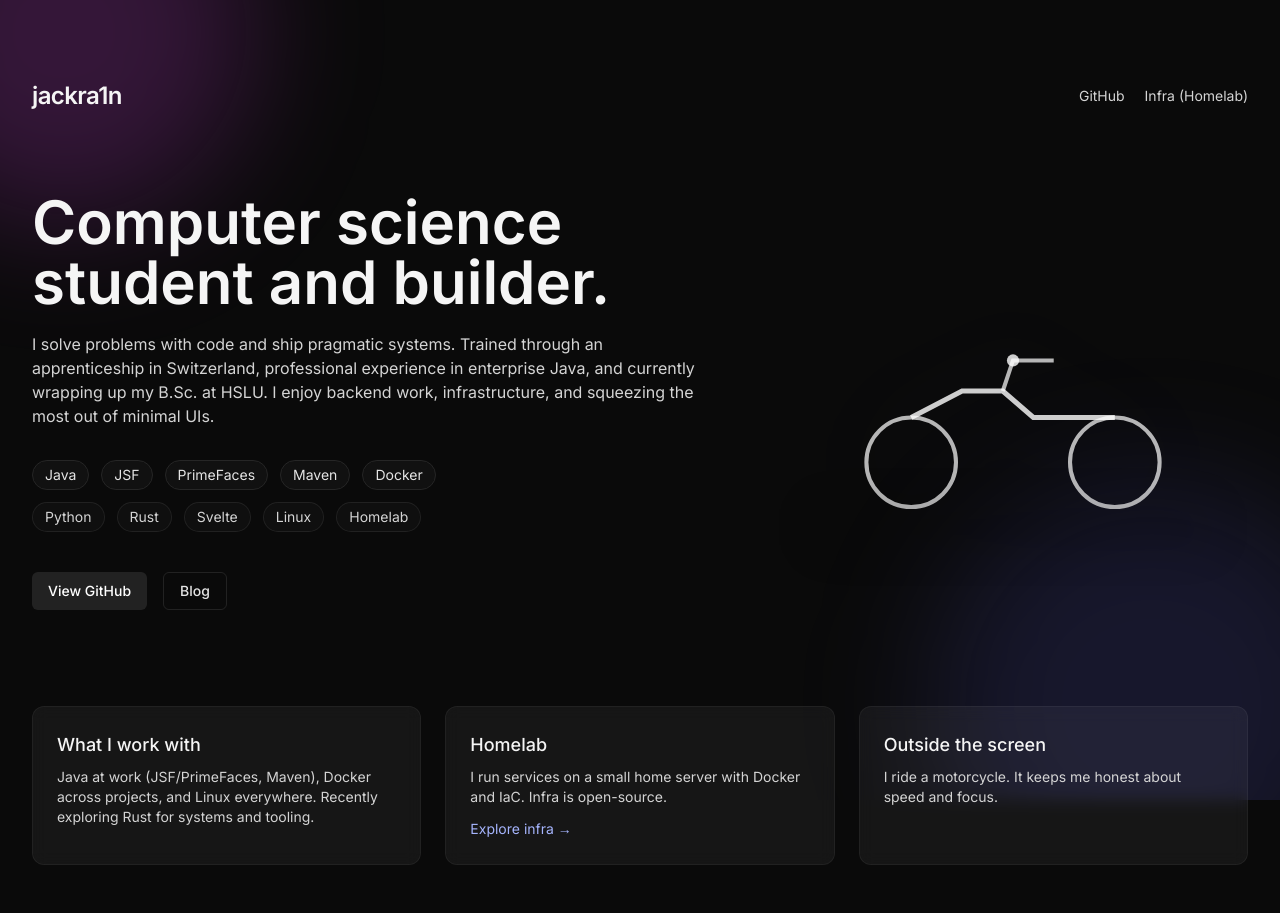
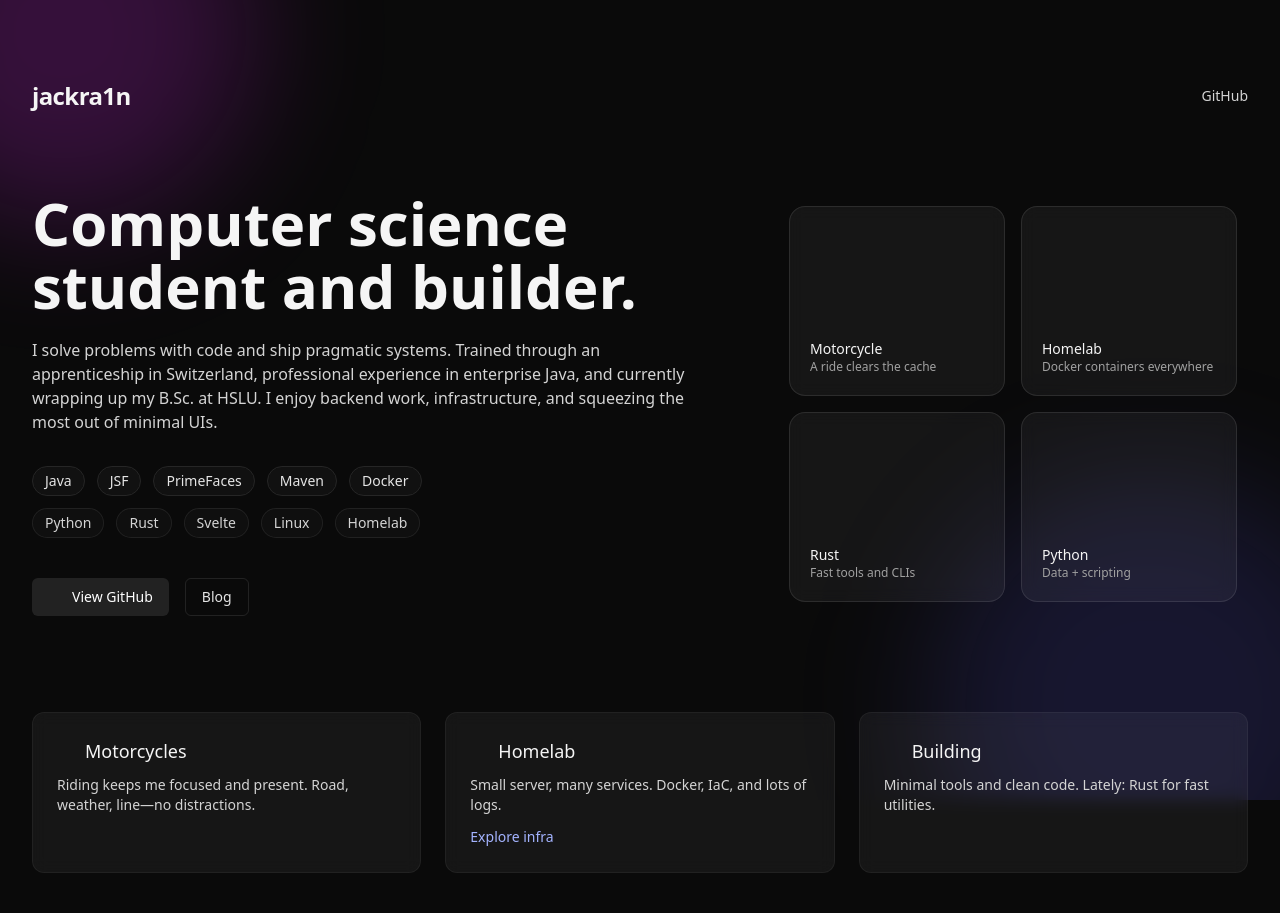
Before and after one commit to jackra1n/website, a SvelteKit app: page / in a window 1280 px wide. Shown: the top 913 px of the page. Built offline with nearby package versions, Linux system fonts and the light colour scheme.

Commit message:
page improvements

```diff
--- a/src/routes/+page.svelte
+++ b/src/routes/+page.svelte
@@ -1,15 +1,34 @@
 <script lang="ts">
-    const links = [
-        { label: 'GitHub', href: 'https://github.com/jackra1n' },
-        { label: 'Infra (Homelab)', href: 'https://github.com/jackra1n/infra' }
-    ];
+    const links = [{ label: 'GitHub', href: 'https://github.com/jackra1n' }];
 
-    const skillsPrimary = [
-        'Java', 'JSF', 'PrimeFaces', 'Maven', 'Docker'
-    ];
+    const skillsPrimary = ['Java', 'JSF', 'PrimeFaces', 'Maven', 'Docker'];
+    const skillsSecondary = ['Python', 'Rust', 'Svelte', 'Linux', 'Homelab'];
 
-    const skillsSecondary = [
-        'Python', 'Rust', 'Svelte', 'Linux', 'Homelab'
+    const showcase = [
+        {
+            title: 'Motorcycle',
+            icon: 'i-lucide-bike',
+            hint: 'A ride clears the cache',
+            href: undefined
+        },
+        {
+            title: 'Homelab',
+            icon: 'i-lucide-server',
+            hint: 'Docker containers everywhere',
+            href: 'https://github.com/jackra1n/infra'
+        },
+        {
+            title: 'Rust',
+            icon: 'i-lucide-cog',
+            hint: 'Fast tools and CLIs',
+            href: undefined
+        },
+        {
+            title: 'Python',
+            icon: 'i-lucide-terminal',
+            hint: 'Data + scripting',
+            href: undefined
+        }
     ];
 </script>
 
@@ -22,9 +41,12 @@
 <main class="container mx-auto px-5 md:px-8 py-20">
     <header class="flex items-center justify-between">
         <a href="/" class="text-xl md:text-2xl font-semibold tracking-tight">jackra1n</a>
-        <nav class="flex gap-5 text-sm text-neutral-300">
+        <nav class="flex items-center gap-5 text-sm text-neutral-300">
             {#each links as link}
-                <a class="hover:text-white transition-colors" href={link.href} target="_blank" rel="noreferrer">{link.label}</a>
+                <a class="inline-flex items-center gap-2 hover:text-white transition-colors" href={link.href} target="_blank" rel="noreferrer">
+                    <span class="i-lucide-github h-4 w-4" aria-hidden="true"></span>
+                    <span>{link.label}</span>
+                </a>
             {/each}
         </nav>
     </header>
@@ -48,39 +70,73 @@
                 {/each}
             </div>
             <div class="mt-10 flex gap-4">
-                <a href="https://github.com/jackra1n" target="_blank" rel="noreferrer" class="inline-flex items-center gap-2 rounded-md bg-white/10 px-4 py-2 text-sm font-medium text-white hover:bg-white/15 transition-colors">View GitHub</a>
+                <a href="https://github.com/jackra1n" target="_blank" rel="noreferrer" class="inline-flex items-center gap-2 rounded-md bg-white/10 px-4 py-2 text-sm font-medium text-white hover:bg-white/15 transition-colors">
+                    <span class="i-lucide-github h-4 w-4" aria-hidden="true"></span>
+                    View GitHub
+                </a>
                 <a href="/blog" class="inline-flex items-center gap-2 rounded-md border border-white/10 px-4 py-2 text-sm font-medium text-neutral-200 hover:text-white hover:border-white/20 transition-colors">Blog</a>
             </div>
         </div>
 
-        <!-- Minimal animated character: a line-drawn motorcycle that idles and leans on hover -->
+        <!-- Showcase grid (icons/images placeholders with glow + float on hover) -->
         <div class="relative mx-auto w-full max-w-md select-none">
-            <svg viewBox="0 0 220 120" xmlns="http://www.w3.org/2000/svg" class="mx-auto h-auto w-full drop-shadow-[0_0_40px_rgba(99,102,241,0.15)]">
-                <g class="origin-center animate-[idle_3s_ease-in-out_infinite]">
-                    <circle cx="60" cy="90" r="22" class="fill-none stroke-white/70" stroke-width="2" />
-                    <circle cx="160" cy="90" r="22" class="fill-none stroke-white/70" stroke-width="2" />
-                    <path d="M60 68 L85 55 L105 55 L120 68 L160 68" class="fill-none stroke-white/80" stroke-width="2.5" />
-                    <path d="M105 55 L110 40 L130 40" class="fill-none stroke-white/70" stroke-width="2" />
-                    <circle cx="110" cy="40" r="3" class="fill-white/80" />
-                </g>
-            </svg>
-            <div class="absolute inset-x-8 -bottom-2 h-2 rounded-full bg-black/60 blur-xl"></div>
+            <div class="grid grid-cols-2 gap-4">
+                {#each showcase as item}
+                    <a
+                        class="group relative overflow-hidden rounded-2xl border border-white/10 bg-white/5 p-5 backdrop-blur transition-all duration-500 will-change-transform hover:-translate-y-2 hover:border-white/20 hover:bg-white/8 hover:shadow-[0_0_80px_rgba(124,58,237,0.15)]"
+                        href={item.href}
+                        target={item.href ? '_blank' : undefined}
+                        rel={item.href ? 'noreferrer' : undefined}
+                        aria-label={item.title}
+                    >
+                        <div class="absolute -inset-20 opacity-0 blur-3xl transition-opacity duration-500 group-hover:opacity-100" style="background: radial-gradient(45% 45% at 50% 50%, rgba(99,102,241,0.25), rgba(0,0,0,0));"></div>
+                        <div class="relative z-10 flex h-28 items-center justify-center">
+                            <span class={`${item.icon} h-10 w-10 text-neutral-200`}></span>
+                        </div>
+                        <div class="relative z-10">
+                            <div class="text-sm font-medium">{item.title}</div>
+                            <div class="text-xs text-neutral-400">{item.hint}</div>
+                        </div>
+                    </a>
+                {/each}
+            </div>
         </div>
     </section>
 
+    <!-- Interests first -->
     <section class="mt-24 grid gap-6 md:grid-cols-3">
+        <div class="rounded-xl border border-white/5 bg-white/5 p-6 backdrop-blur transition-all hover:border-white/10 hover:bg-white/7 hover:-translate-y-1.5 hover:shadow-[0_10px_40px_-10px_rgba(99,102,241,0.25)]">
+            <h3 class="text-lg font-medium inline-flex items-center gap-2"><span class="i-lucide-bike h-5 w-5"></span>Motorcycles</h3>
+            <p class="mt-2 text-sm text-neutral-300">Riding keeps me focused and present. Road, weather, line—no distractions.</p>
+        </div>
+        <div class="rounded-xl border border-white/5 bg-white/5 p-6 backdrop-blur transition-all hover:border-white/10 hover:bg-white/7 hover:-translate-y-1.5 hover:shadow-[0_10px_40px_-10px_rgba(16,185,129,0.25)]">
+            <h3 class="text-lg font-medium inline-flex items-center gap-2"><span class="i-lucide-server h-5 w-5"></span>Homelab</h3>
+            <p class="mt-2 text-sm text-neutral-300">Small server, many services. Docker, IaC, and lots of logs.</p>
+            <a class="mt-3 inline-flex items-center gap-1 text-sm text-indigo-300 hover:text-indigo-200" href="https://github.com/jackra1n/infra" target="_blank" rel="noreferrer"><span>Explore infra</span><span class="i-lucide-arrow-right h-4 w-4"></span></a>
+        </div>
+        <div class="rounded-xl border border-white/5 bg-white/5 p-6 backdrop-blur transition-all hover:border-white/10 hover:bg-white/7 hover:-translate-y-1.5 hover:shadow-[0_10px_40px_-10px_rgba(59,130,246,0.25)]">
+            <h3 class="text-lg font-medium inline-flex items-center gap-2"><span class="i-lucide-code-2 h-5 w-5"></span>Building</h3>
+            <p class="mt-2 text-sm text-neutral-300">Minimal tools and clean code. Lately: Rust for fast utilities.</p>
+        </div>
+    </section>
+
+    <!-- Then what I do professionally -->
+    <section class="mt-10 grid gap-6 md:grid-cols-3">
         <div class="rounded-xl border border-white/5 bg-white/5 p-6 backdrop-blur">
             <h3 class="text-lg font-medium">What I work with</h3>
-            <p class="mt-2 text-sm text-neutral-300">Java at work (JSF/PrimeFaces, Maven), Docker across projects, and Linux everywhere. Recently exploring Rust for systems and tooling.</p>
+            <p class="mt-2 text-sm text-neutral-300">Enterprise Java at work (JSF/PrimeFaces, Maven), Docker across projects, and Linux everywhere.</p>
         </div>
         <div class="rounded-xl border border-white/5 bg-white/5 p-6 backdrop-blur">
-            <h3 class="text-lg font-medium">Homelab</h3>
-            <p class="mt-2 text-sm text-neutral-300">I run services on a small home server with Docker and IaC. Infra is open-source.</p>
-            <a class="mt-3 inline-block text-sm text-indigo-300 hover:text-indigo-200" href="https://github.com/jackra1n/infra" target="_blank" rel="noreferrer">Explore infra →</a>
+            <h3 class="text-lg font-medium">Currently</h3>
+            <p class="mt-2 text-sm text-neutral-300">Two years into B.Sc. at HSLU, one to go. Building things alongside.</p>
         </div>
         <div class="rounded-xl border border-white/5 bg-white/5 p-6 backdrop-blur">
-            <h3 class="text-lg font-medium">Outside the screen</h3>
-            <p class="mt-2 text-sm text-neutral-300">I ride a motorcycle. It keeps me honest about speed and focus.</p>
+            <h3 class="text-lg font-medium">Tech I like</h3>
+            <div class="mt-3 flex flex-wrap gap-2">
+                {#each ['Rust', 'Python', 'Docker', 'Svelte', 'Linux'] as t}
+                    <span class="rounded-md border border-white/10 bg-white/5 px-2.5 py-1 text-xs text-neutral-200 transition-colors hover:bg-white/8">{t}</span>
+                {/each}
+            </div>
         </div>
     </section>
 
--- a/unocss.config.ts
+++ b/unocss.config.ts
@@ -1,7 +1,6 @@
-import { defineConfig, presetUno, presetTypography, presetIcons, presetWebFonts } from 'unocss';
+import { defineConfig, presetTypography, presetIcons, presetWebFonts, presetWind4 } from 'unocss';
 
 export default defineConfig({
-    dark: 'class',
     shortcuts: {
         container: 'max-w-7xl mx-auto'
     },
@@ -11,7 +10,7 @@ export default defineConfig({
         }
     },
     presets: [
-        presetUno(),
+        presetWind4(),
         presetTypography(),
         presetIcons(),
         presetWebFonts({
```
